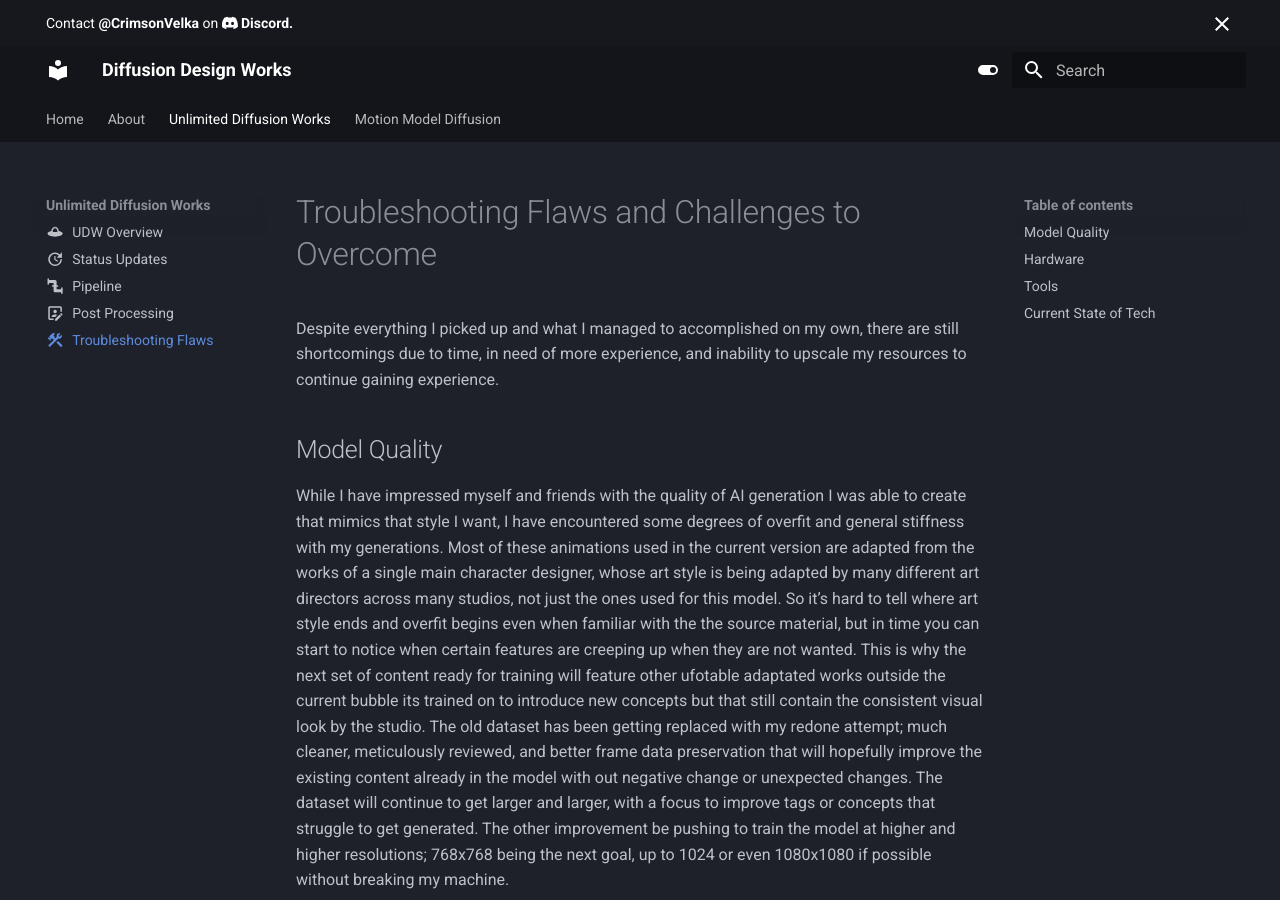
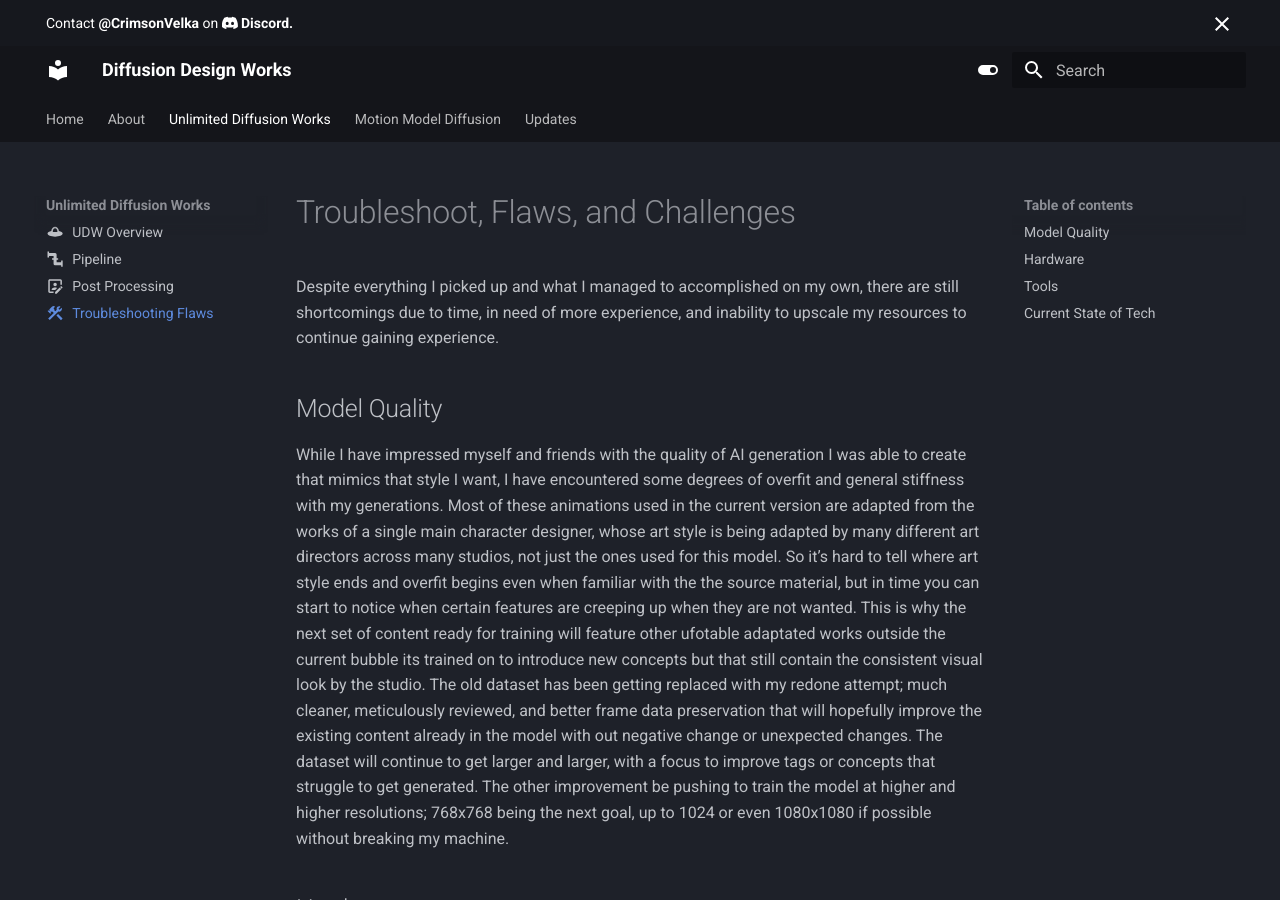
Before and after one commit to CrimsonVelka/DiffusionDesignWorks, an MkDocs documentation site: the page built from docs/pages/udw/flaws.md, in a window 1280 px wide and 900 px high. Built offline with MkDocs 1.6.1 and Material for MkDocs 9.7.7, drawn with Linux system fonts in a browser that asks for light colours; some of the changed lines change nothing that is shown.

Commit message:
Formatting

```diff
--- a/docs/pages/udw/flaws.md
+++ b/docs/pages/udw/flaws.md
@@ -1,5 +1,5 @@
 icon:material/hammer-wrench
-# Troubleshooting Flaws and Challenges to Overcome
+# Troubleshoot, Flaws, and Challenges
 
 Despite everything I picked up and what I managed to accomplished on my own, there are still shortcomings due to time, in need of more experience, and inability to upscale my resources to continue gaining experience.
 
--- a/mkdocs.yml
+++ b/mkdocs.yml
@@ -85,13 +85,13 @@
       - 'Introduction': About.md
   - Unlimited Diffusion Works:
       - 'UDW Overview': pages/udw/udwmodel.md
-      - 'Status Updates': pages/udw/todolist.md
       - 'Pipeline': pages/udw/udwpipeline.md
       - 'Post Processing': pages/udw/datasetpostprocess.md
       - 'Troubleshooting Flaws': pages/udw/flaws.md
   - Motion Model Diffusion:
       - 'AnimateDiff Overview': pages/motion/motiondiffusion.md
-  #- Closing:
+  - Updates:
+      - 'Status Updates': pages/udw/todolist.md
       - 'Lessons Learned': pages/faq/lessonslearned.md
   #- Blog:
       #- blog/index.md
--- a/overrides/index.html
+++ b/overrides/index.html
@@ -17,10 +17,10 @@
               About
             </a>
             <a href="{{ 'pages/udw/udwmodel/' | url }}" title="More About This Model!" class="md-button md-button--primary">
-              Unlimited Diffusion Works
+              T2I Model
             </a>
             <a href="{{ 'pages/motion/motiondiffusion/' | url }}" title="Upcoming Finetune Motion Model" class="md-button md-button--primary">
-              Motion Model
+              T2V Model
             </a>
           </div>
         </div>
```
